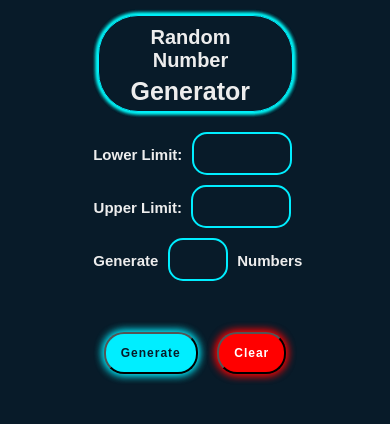
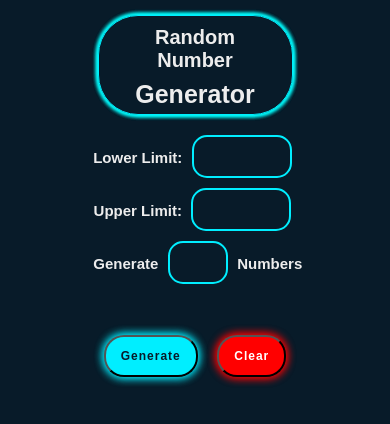
Before and after one commit to samdani91/Random_Number_Generator, a plain HTML site: page index.html in a window 390 px wide. Drawn offline with Linux system fonts and the light colour scheme.

Commit message:
Responsive Now

```diff
--- a/style.css
+++ b/style.css
@@ -168,11 +168,16 @@ body
 @media screen and (max-width:600px){
     .header{
         font-size: 20px;
-        margin-left: -28px;
+        display: flex;
+        align-items: center;
+        justify-content: center;
     }
     .header2{
         font-size: 25px;
-        margin-left: -28px;
+        display: flex;
+        align-items: center;
+        justify-content: center;
+        margin-top: -15px;
     }
     .head{
         width: 50%;
```
